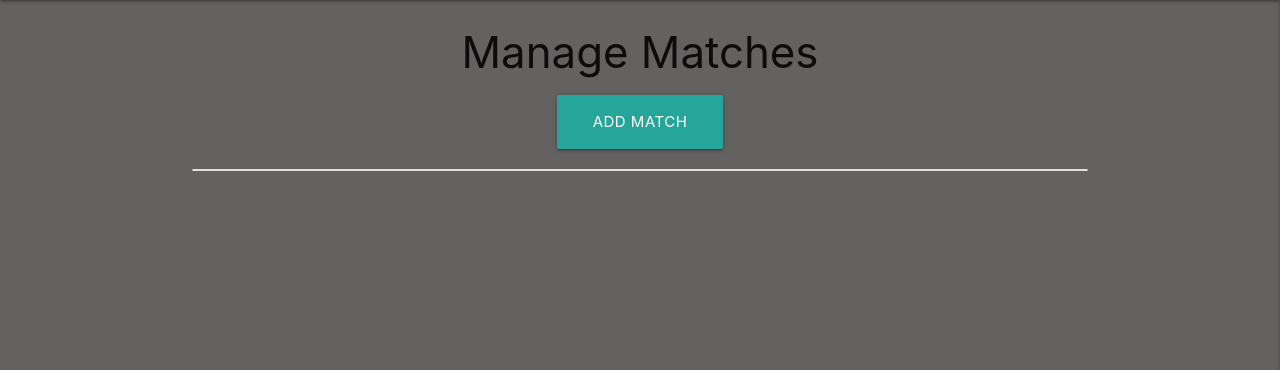
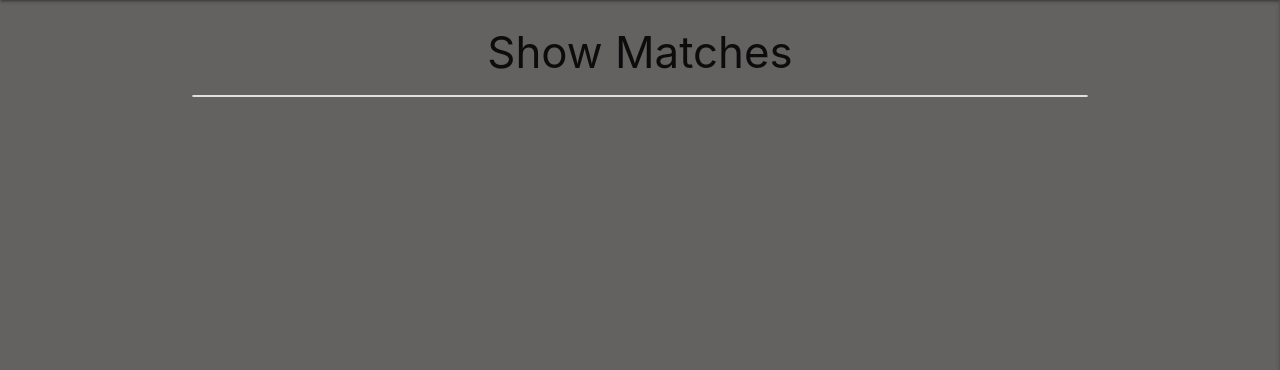
Before and after one commit to Kriz-hub/Football_League_Database, a Flask app: page /get_matches in a window 1280 px wide. Shown: the part 64-434 px from the top of the page. Run offline with Flask 2, Linux system fonts and the light colour scheme; data that the repository does not hold is empty; some libraries are stand-ins or nearby versions.

Commit message:
showed matches now filtered on league name

```diff
--- a/app.py
+++ b/app.py
@@ -146,9 +146,15 @@ def delete_league(league_id):
 @app.route("/get_matches")
 def get_matches():
     leagues = list(mongo.db.leagues.find().sort("league_name", 1))
+    return render_template("matches.html", leagues=leagues)
+
+
+@app.route("/manage_matches/<league_id>", methods=["GET", "POST"])
+def manage_matches(league_id):
+    league = mongo.db.leagues.find_one({"_id": ObjectId(league_id)})
     clubs = list(mongo.db.clubs.find().sort("club_name", 1))
     matches = list(mongo.db.matches.find().sort("match_date", 1))
-    return render_template("matches.html", matches=matches, leagues=leagues, clubs=clubs)
+    return render_template("matches_manage.html", matches=matches, league=league, clubs=clubs)
 
 
 @app.route("/add_matches", methods=["GET", "POST"])
--- a/templates/matches.html
+++ b/templates/matches.html
@@ -1,34 +1,15 @@
 {% extends "base.html" %}
 {% block content %}
 
-    <h3 class="center-align">Manage Matches</h3>
+    <h3 class="center-align">Show Matches</h3>
 
     <div class="row">
-        <div class="col s12 center-align">
-            <a href="{{ url_for('add_matches') }}" class="btn-large">
-                Add match <i class="right"></i>
-            </a>
-        </div>
-    </div>
-
-    <div class="row">
-      <ul class="collection">
-        {% for match in matches %}
-        <li class="collection-item">
-            <a href="{{ url_for('edit_match', match_id=match._id) }}" class="btn right-align">Edit</a>
-            <a href="{{ url_for('delete_match', match_id=match._id) }}" class="btn right-align">Delete</a>
-            <span>{{ match.league_name }}</span>
-            <span>  |  </span>
-            <span>{{ match.match_date }}</span>
-            <span>  |  </span>
-            <span>{{ match.club1_name }}</span>
-            <span>-</span>
-            <span>{{ match.club2_name }}</span>
-            <span>  |  </span>
-            <span>{{ match.club1_score }}</span>
-            <span>-</span>
-            <span>{{ match.club2_score }}</span>
-        </li>
+        <ul class="collection">
+        {% for league in leagues %}
+          <li class="collection-item">
+            <a href="{{ url_for('manage_matches', league_id=league._id) }}" class="btn right-align">Show and Edit Matches</a>
+            <span>{{league.league_name }}</span>
+          </li>
         {% endfor %}
       </ul>
     </div>
```
Also changed, not shown: templates/matches_manage.html (added, +38 -0 lines).
